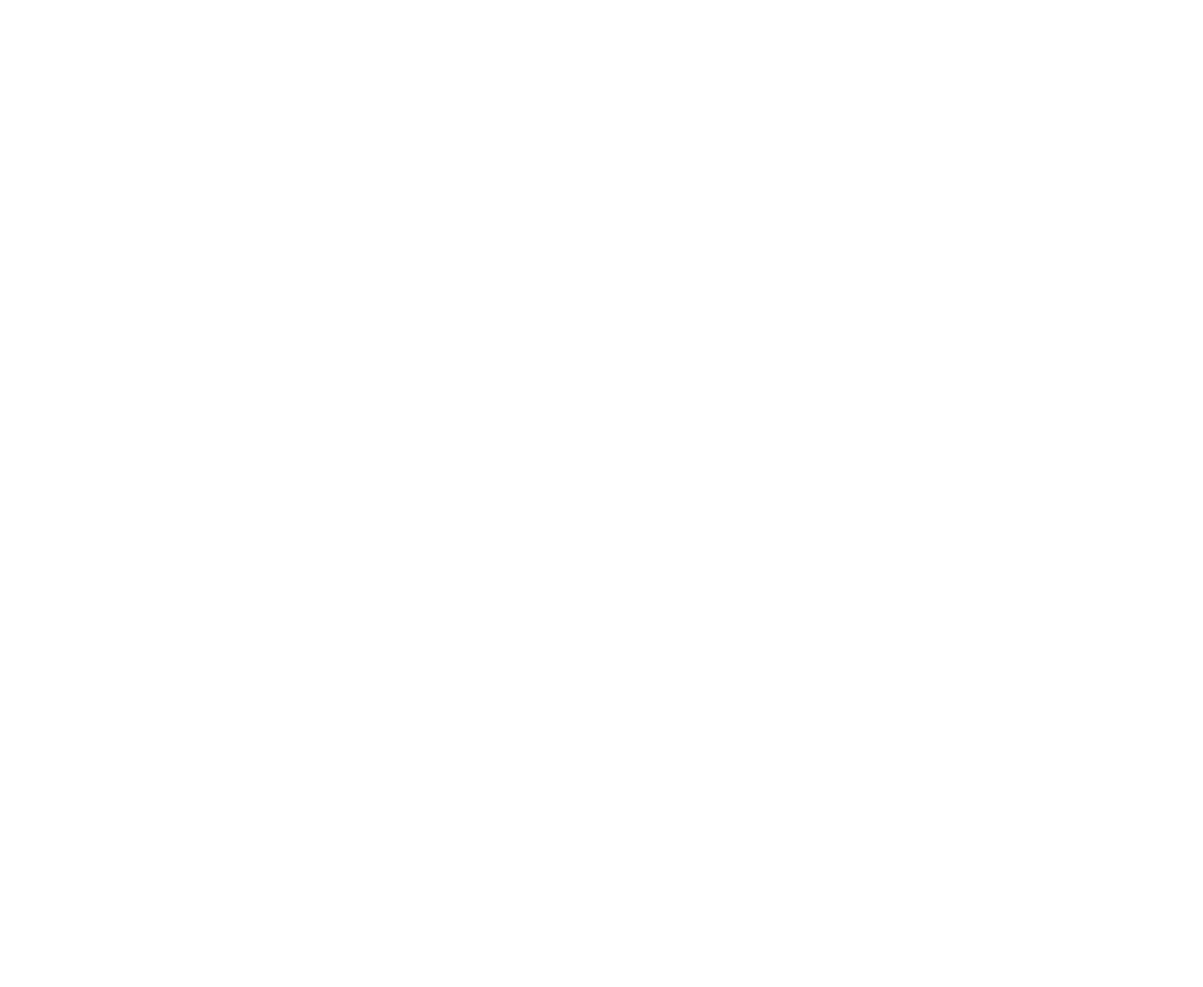
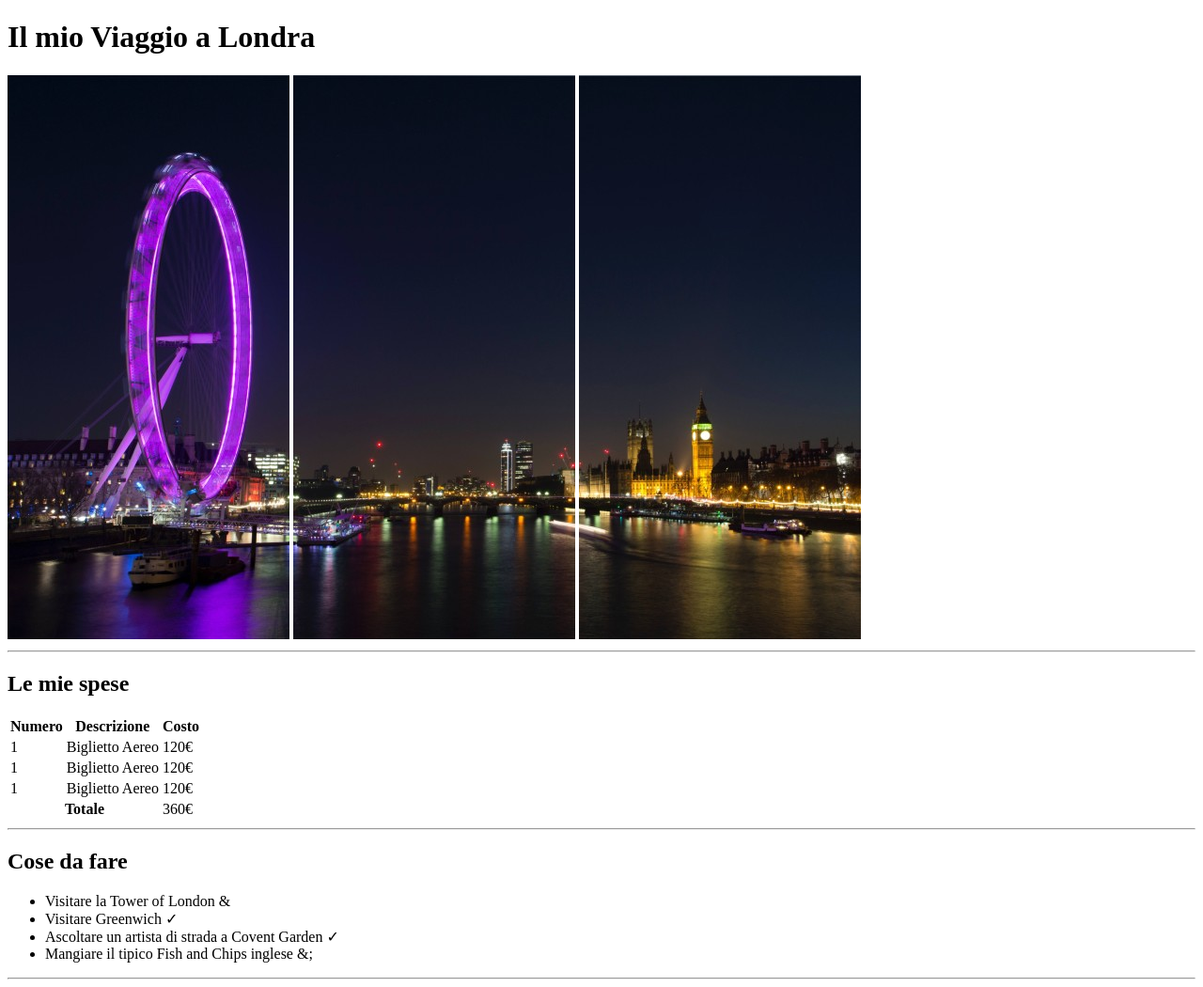
Before and after one commit to fabrizio-scorza/html-london-trip, a plain HTML site: page index.html in a window 1280 px wide. Shown: the whole page at 94% size. Before the commit the page ends 800 px from the top, so only its background shows below. Drawn offline with Linux system fonts and the light colour scheme.

Commit message:
ADD - header e main fino seconda section

```diff
--- a/index.html
+++ b/index.html
@@ -3,9 +3,76 @@
     <head>
         <meta charset="UTF-8">
         <meta name="viewport" content="width=device-width, initial-scale=1.0">
-    <title>Document</title>
+        <title>Fotodiario di Londra</title>
     </head>
     <body>
+        <header>
+            <!-- intestazione del corpo della pagina -->
+            <h1>Il mio Viaggio a Londra</h1>
+            <!-- immagini caricate da file con percorso relativo -->
+            <img src="./img/pexels-bill-emrich-230794-0.jpg" alt="Prima foto panoramica londra skyline">
+            <img src="./img/pexels-bill-emrich-230794-1.jpg" alt="Seconda foto panoramica londra skyline">
+            <img src="./img/pexels-bill-emrich-230794-2.jpg" alt="Terza foto panoramica londra skyline">
+            <hr>
+        </header>
 
+        <main>
+            <!-- parte principale del corpo della pagina -->
+            <section>
+                <!-- prima sezione con tabella -->
+                <h2>Le mie spese</h2>
+                <table>
+                    <thead>
+                        <!-- intestazione della tabella -->
+                        <tr>
+                            <th>Numero</th>
+                            <th>Descrizione</th>
+                            <th>Costo</th>
+                        </tr>
+                    </thead>
+                    <tbody>
+                        <!-- corpo della tabella -->
+                        <tr>
+                            <td>1</td>
+                            <td>Biglietto Aereo</td>
+                            <td>120&euro;</td>
+                        </tr>
+                        <tr>
+                            <td>1</td>
+                            <td>Biglietto Aereo</td>
+                            <td>120&euro;</td>
+                        </tr>
+                        <tr>
+                            <td>1</td>
+                            <td>Biglietto Aereo</td>
+                            <td>120&euro;</td>
+                        </tr>
+                    </tbody>
+                    <tfoot>
+                        <!-- conclusioni finali della tabella -->
+                        <tr>
+                            <!--così come da immagine il totale è allineato con la colonna Numero e occupa 2 celle-->
+                            <!-- <td colspan="2">Totale</td>
+                            <td>360&euro;</td> -->
+                            <!-- utilizzando le due righe di codice a seguire il Totale diventa un'intestazione della riga ma si allinea alla colonna descrizione -->
+                            <th colspan="2">Totale</th>
+                            <td>360&euro;</td>
+                        </tr>
+                    </tfoot>
+                </table>
+                <hr>
+            </section>
+            <section>
+                <!-- seconda sezione con elenco puntato -->
+                <h2>Cose da fare</h2>
+                <ul>
+                    <li>Visitare la Tower of London &</li>
+                    <li>Visitare Greenwich &check;</li>
+                    <li>Ascoltare un artista di strada a Covent Garden &check;</li>
+                    <li>Mangiare il tipico Fish and Chips inglese &;</li>
+                </ul>
+                <hr>
+            </section>
+        </main>
     </body>
 </html>
```
Lines whose indentation alone changed are shown as unchanged.
